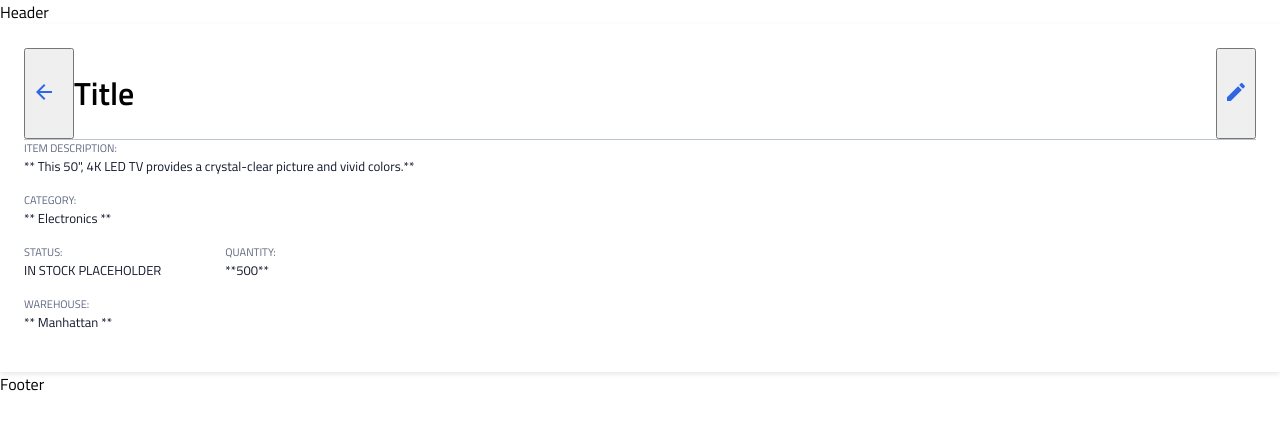
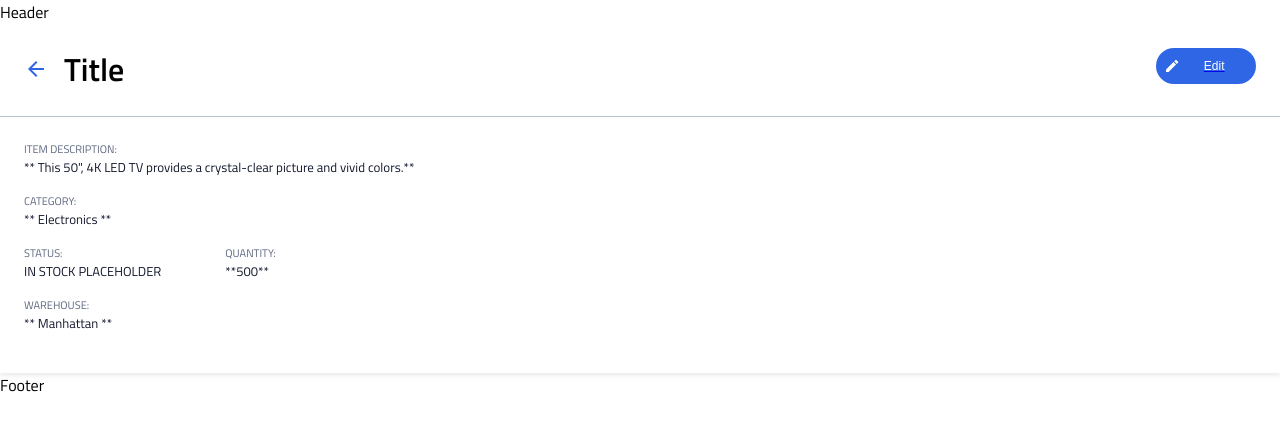
Before and after one commit to jaydools/instock-lithium-client, a React (Create React App) app: page / in a window 1280 px wide. Shown: the top 430 px of the page. Built offline with nearby package versions, Linux system fonts and the light colour scheme.

Commit message:
title component finished
underline for link should be gone with global styling

```diff
--- a/src/Components/InventoryItemDetails/InventoryItemDetails.js
+++ b/src/Components/InventoryItemDetails/InventoryItemDetails.js
@@ -1,23 +1,9 @@
 import React from "react";
 import "./InventoryItemDetails.scss";
-import back from "../../Assets/Images/arrow_back-24px.svg";
-import edit from "../../Assets/Images/edit-24px.svg";
 
 function InventoryItemDetails() {
     return (
         <div className="item-details-container">
-            <div className="title">
-                <div className="title__left">
-                    <button className="title__back">
-                        <img src={back} alt="back button" />
-                    </button>
-                    <h1>Title</h1>
-                </div>
-                <button>
-                    <img src={edit} alt="edit button" />
-                </button>
-            </div>
-
             <div className="leftside">
                 <h4 className="item-details-container__title">ITEM DESCRIPTION:</h4>
                 <p className="item-details-container__body">
--- a/src/Components/InventoryItemDetails/InventoryItemDetails.scss
+++ b/src/Components/InventoryItemDetails/InventoryItemDetails.scss
@@ -27,17 +27,3 @@
         padding-left: 4rem;
     }
 }
-
-.title {
-    display: flex;
-    justify-content: space-between;
-    border-bottom: 1px solid $cloud;
-
-    &__left {
-        display: flex;
-    }
-
-    &__back {
-        padding-right: 1rem;
-    }
-}
--- a/src/Components/Title/Title.js
+++ b/src/Components/Title/Title.js
@@ -1,8 +1,32 @@
 import React from "react";
 import "./Title.scss";
+import back from "../../Assets/Images/arrow_back-24px.svg";
+import { ReactComponent as Edit } from "../../Assets/Images/edit-24px.svg";
+import { Link } from "react-router-dom";
 
 function Title() {
-    return <div>Title</div>;
+    return (
+        <div>
+            <div className="title">
+                <div className="title__left">
+                    <Link to="/inventory-list" className="title__link">
+                        <button className="title__back">
+                            <img src={back} alt="back button" />
+                        </button>
+                    </Link>
+                    <h1>Title</h1>
+                </div>
+                <div>
+                    <Link to="/inventory-item-edit">
+                        <button className="title__right">
+                            <Edit className="title__edit" />
+                            <p className="title__right--hidden">Edit</p>
+                        </button>
+                    </Link>
+                </div>
+            </div>
+        </div>
+    );
 }
 
 export default Title;
--- a/src/Components/Title/Title.scss
+++ b/src/Components/Title/Title.scss
@@ -1,3 +1,62 @@
 @use "../../Styles/global" as *;
 @use "../../Styles/mixins" as *;
 @use "../../Styles/variables" as *;
+
+.title {
+    display: flex;
+    justify-content: space-between;
+    border-bottom: 1px solid $cloud;
+    height: 92px;
+
+    &__link {
+        display: flex;
+    }
+
+    &__left {
+        display: flex;
+    }
+
+    &__back {
+        padding-right: 1rem;
+        padding-left: 1.5rem;
+        background: none;
+        border: none;
+        outline: inherit;
+    }
+
+    &__right {
+        display: flex;
+        justify-content: center;
+        align-items: center;
+        background: $instock-indigo;
+        border-radius: 50%;
+        border: none;
+        outline: inherit;
+        width: 36px;
+        height: 36px;
+        padding: 0.5rem;
+        margin: 1.5rem;
+
+        @include tablet {
+            width: 100px;
+            border-radius: 20px;
+        }
+
+        &--hidden {
+            display: none;
+            width: 100px;
+
+            @include tablet {
+                display: flex;
+                justify-content: center;
+                @include desktopH4;
+                text-decoration: none;
+                color: $white;
+            }
+        }
+    }
+
+    &__edit > path {
+        fill: $white;
+    }
+}
--- a/src/Pages/Warehouses/Warehouses.js
+++ b/src/Pages/Warehouses/Warehouses.js
@@ -1,11 +1,13 @@
 import React from "react";
 import "./Warehouses.scss";
 import InventoryItemDetails from "../../Components/InventoryItemDetails/InventoryItemDetails";
+import Title from "../../Components/Title/Title";
 
 function Warehouses() {
     return (
         <body>
             {/* INSERT YOUR COMPONENT HERE TO PREVIEW */}
+            <Title />
             <InventoryItemDetails />
         </body>
     );
```
